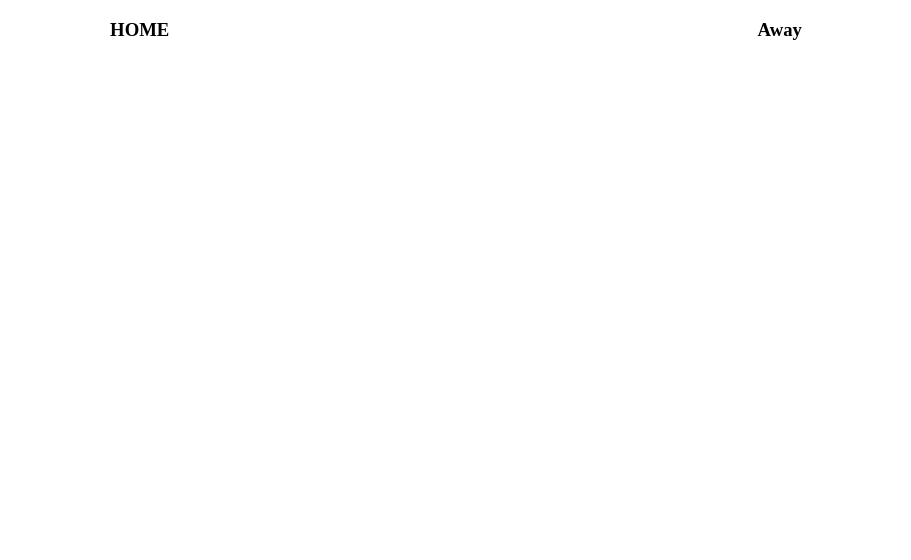
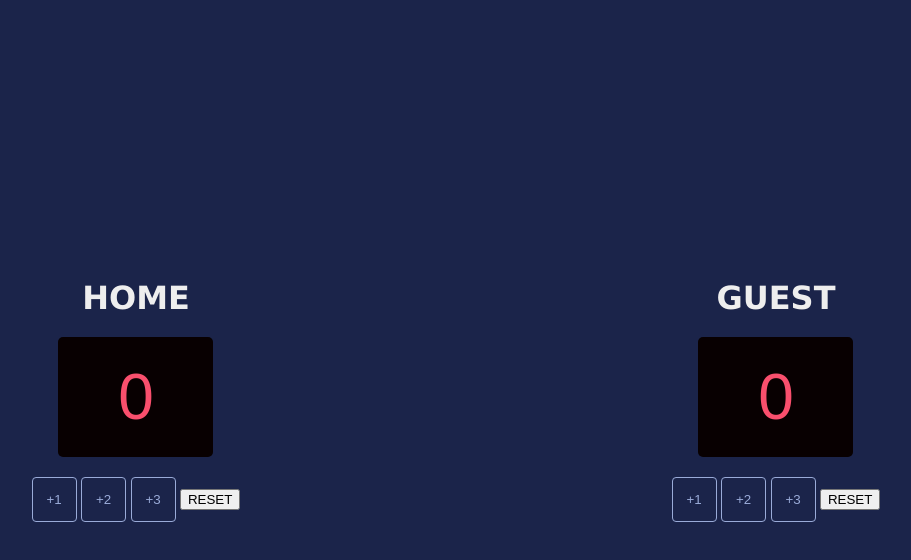
Before and after one commit to Naserzia/basketball, a website built with Vite: page index.html in a window 1280 px wide. Shown: the whole page, without its empty margins (184-1095 px from the left). Built offline with nearby package versions, Linux system fonts and the light colour scheme; a web font is replaced by a local one.

Commit message:
Add scoreboard UI, styles, and score handlers
Update index.html, index.css and add index.js to implement a simple scoreboard. HTML: add doctype, meta tags, custom font, accessible markup for two score sections (HOME and GUEST) with score outputs, increment buttons (+1/+2/+3) and reset buttons. CSS: global resets, layout, typography, color scheme, styled score boxes and buttons. JS: add addPoints helper and event listeners to wire up increment buttons for both teams (updates visible scores).

```diff
--- a/index.css
+++ b/index.css
@@ -1,8 +1,55 @@
+* {
+  box-sizing: border-box;
+  margin: 0;
+}
 body {
-    margin: 0;
+  margin: 0;
+  font-family: "Cursed Timer ULiL", sans-serif;
+  color: #eeeeee;
 }
 
 .container {
-    display: flex;
-    justify-content: space-around;
+  display: flex;
+  justify-content: space-around;
+  align-items: center;
+  background: #1b244a;
+  height: 100vh;
 }
+.title {
+  font-family: Verdana, Geneva, Tahoma, sans-serif;
+  font-size: 2rem;
+  font-weight: bolder;
+}
+
+.board {
+  display: flex;
+  flex-direction: column;
+  justify-content: center;
+  align-items: center;
+}
+.score {
+  display: flex;
+  align-items: center;
+  justify-content: center;
+  background-color: #080001;
+  margin: 20px 0;
+  font-size: 4rem;
+  color: #f94f6d;
+  border-radius: 5px;
+  width: 155px;
+  height: 120px;
+}
+
+.btn {
+  border: 1px solid #9aabd8;
+  border-radius: 4px;
+  color: #9aabd8;
+  background: none;
+  width: 45px;
+  height: 45px;
+  cursor: pointer;
+}
+
+.btn:active {
+  transform: translateY(2px);
+}
--- a/index.html
+++ b/index.html
@@ -1,16 +1,81 @@
-<html>
+<!doctype html>
+<html lang="en">
   <head>
+    <meta charset="UTF-8" />
+    <meta name="viewport" content="width=device-width, initial-scale=1.0" />
+    <link rel="preconnect" href="https://fonts.cdnfonts.com" crossorigin />
+    <link
+      href="https://fonts.cdnfonts.com/css/cursed-timer-ulil"
+      rel="stylesheet"
+    />
     <link rel="stylesheet" href="index.css" />
   </head>
+  <title>Scoreboard</title>
   <body>
-    <div class="container">
-      <div>
-        <h3>HOME</h3>
-      </div>
-      <div>
-        <h3>Away</h3>
-      </div>
-    </div>
+    <main class="container">
+      <!-- Home Section -->
+      <section class="board">
+        <h1 class="title" id="home-title">HOME</h1>
+        <output
+          role="status"
+          class="score"
+          id="score-home"
+          aria-live="polite"
+          aria-atomic="true"
+        >
+          0</output
+        >
+        <div class="controls" role="group" aria-label="add points">
+          <button class="btn" id="btn-home-1" aria-label="Add 1 point to home">
+            +1
+          </button>
+          <button class="btn" id="btn-home-2" aria-label="Add 2 point to home">
+            +2
+          </button>
+          <button class="btn" id="btn-home-3" aria-label="Add 3 point to home">
+            +3
+          </button>
+          <button class="btn-reset" id="btn-home-reset">RESET</button>
+        </div>
+      </section>
+
+      <!-- Guest Section -->
+      <section class="board">
+        <h1 class="title" id="guest-title">GUEST</h1>
+        <output
+          role="status"
+          class="score"
+          id="score-guest"
+          aria-live="polite"
+          aria-atomic="true"
+          >0</output
+        >
+        <div class="controls" role="group" aria-label="add points">
+          <button
+            class="btn"
+            id="btn-guest-1"
+            aria-label="Add 1 point to guest"
+          >
+            +1
+          </button>
+          <button
+            class="btn"
+            id="btn-guest-2"
+            aria-label="Add 2 point to guest"
+          >
+            +2
+          </button>
+          <button
+            class="btn"
+            id="btn-guest-3"
+            aria-label="Add 3 point to guest"
+          >
+            +3
+          </button>
+          <button class="btn-reset" id="btn-guest-reset">RESET</button>
+        </div>
+      </section>
+    </main>
     <script src="index.js"></script>
   </body>
 </html>
--- a/index.js
+++ b/index.js
@@ -0,0 +1,26 @@
+const scoreHome = document.getElementById("score-home");
+const scoreGuest = document.getElementById("score-guest");
+
+// Home Score Controls
+const btnHomePlusOne = document.getElementById("btn-home-1");
+const btnHomePlusTwo = document.getElementById("btn-home-2");
+const btnHomePlusThree = document.getElementById("btn-home-3");
+
+// Guest Scores Controls
+const btnGuestPlusOne = document.getElementById("btn-guest-1");
+const btnGuestPlusTwo = document.getElementById("btn-guest-2");
+const btnGuestPlusThree = document.getElementById("btn-guest-3");
+
+function addPoints(sectionEl, amount) {
+  const current = parseInt(sectionEl.textContent, 10) || 0;
+
+  sectionEl.textContent = String(current + amount);
+}
+
+btnHomePlusOne.addEventListener("click", () => addPoints(scoreHome, 1));
+btnHomePlusTwo.addEventListener("click", () => addPoints(scoreHome, 2));
+btnHomePlusThree.addEventListener("click", () => addPoints(scoreHome, 3));
+
+btnGuestPlusOne.addEventListener("click", () => addPoints(scoreGuest, 1));
+btnGuestPlusTwo.addEventListener("click", () => addPoints(scoreGuest, 2));
+btnGuestPlusThree.addEventListener("click", () => addPoints(scoreGuest, 3));
```
